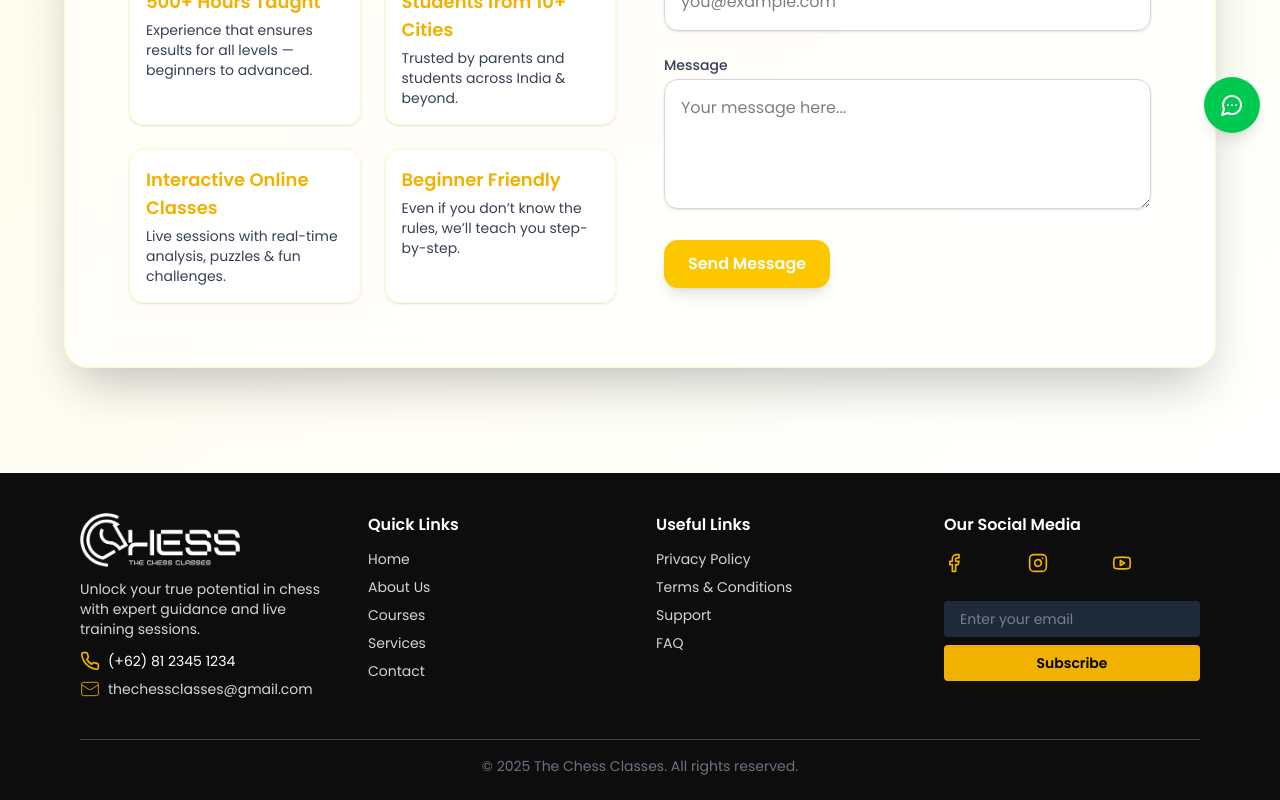
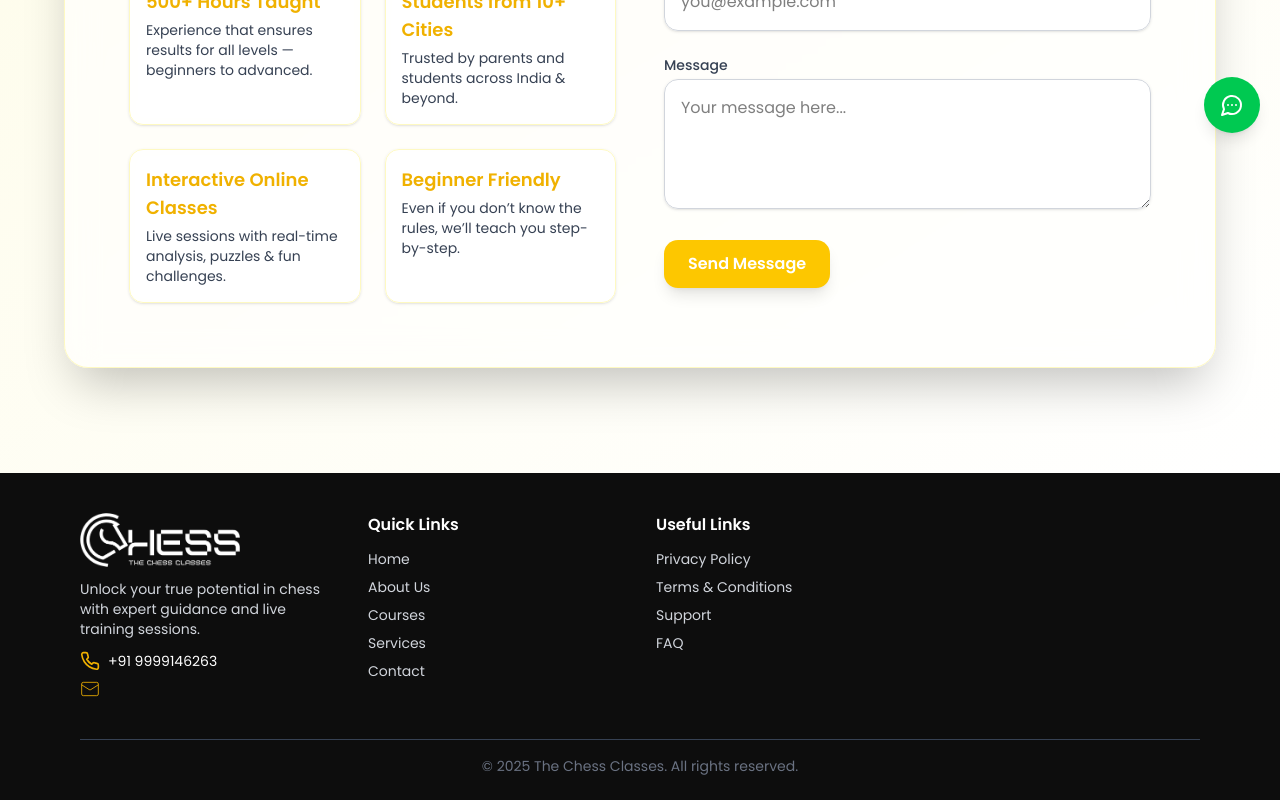
Before and after one commit to Deepakceh/chess-website, a Next.js app: page /contact in a window 1280 px wide. Shown: the part 647-1447 px from the top of the page. Built offline with nearby package versions, Linux system fonts and the light colour scheme.

Commit message:
update pages

```diff
--- a/src/app/contact/page.tsx
+++ b/src/app/contact/page.tsx
@@ -29,7 +29,7 @@ export default function page() {
 
   const handleSubmit = (values: typeof initialValues, { resetForm }: FormikHelpers<typeof initialValues>) => {
     toast.success("Thanks for reaching out! We'll get back to you shortly.");
-    console.log(values);
+    // console.log(values);
     resetForm();
   };
 
--- a/src/components/Footer.jsx
+++ b/src/components/Footer.jsx
@@ -32,7 +32,7 @@ export default function Footer() {
                   d="M22 16.92v3a2 2 0 0 1-2.18 2 19.79 19.79 0 0 1-8.63-3.07 19.5 19.5 0 0 1-6-6 19.79 19.79 0 0 1-3.07-8.67A2 2 0 0 1 4.11 2h3a2 2 0 0 1 2 1.72 12.84 12.84 0 0 0 .7 2.81 2 2 0 0 1-.45 2.11L8.09 9.91a16 16 0 0 0 6 6l1.27-1.27a2 2 0 0 1 2.11-.45 12.84 12.84 0 0 0 2.81.7A2 2 0 0 1 22 16.92z"
                 />
               </svg>
-              <span className="text-sm">(+62) 81 2345 1234</span>
+              <span className="text-sm">+91 9999146263</span>
             </a>
 
             {/* Email */}
@@ -50,7 +50,7 @@ export default function Footer() {
                 <rect width="20" height="16" x="2" y="4" rx="2" />
                 <path d="m22 7-8.97 5.7a1.94 1.94 0 0 1-2.06 0L2 7" />
               </svg>
-              <span className="text-sm">thechessclasses@gmail.com</span>
+              {/* <span className="text-sm">thechessclasses@gmail.com</span> */}
             </a>
           </div>
 
@@ -80,6 +80,7 @@ export default function Footer() {
         </div>
 
         {/* Newsletter */}
+        {/*
         <div>
           <h3 className="text-white font-semibold mb-3">Our Social Media</h3>
           <div className="flex gap-16 mt-4">
@@ -119,7 +120,7 @@ export default function Footer() {
               Subscribe
             </button>
           </form>
-        </div>
+        </div>*/}
       </div>
 
       <div className="text-center text-sm mt-10 text-gray-500 border-t border-gray-700 pt-4">
--- a/src/components/WhatsAppButton.jsx
+++ b/src/components/WhatsAppButton.jsx
@@ -4,7 +4,7 @@ import Link from 'next/link';
 import { MessageCircleMore } from 'lucide-react';
 
 export default function WhatsAppButton() {
-  const whatsappNumber = '918859192935'; // Full number with country code
+  const whatsappNumber = '919999146263'; // Full number with country code
   const message = "Hi! I'm interested in joining chess classes."; // Predefined message
 
   // Ensure the message is properly encoded
```
